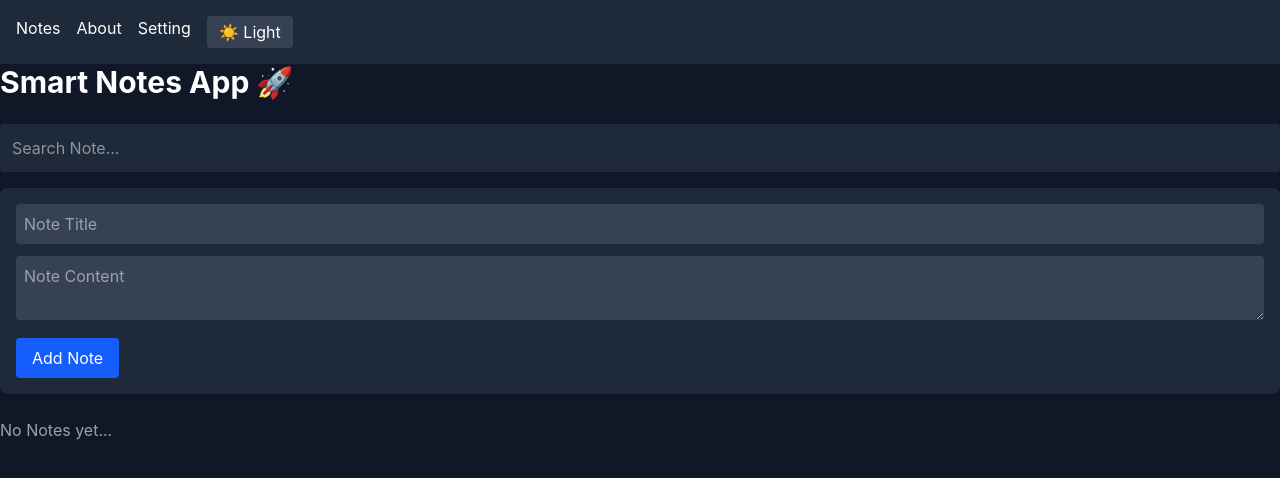
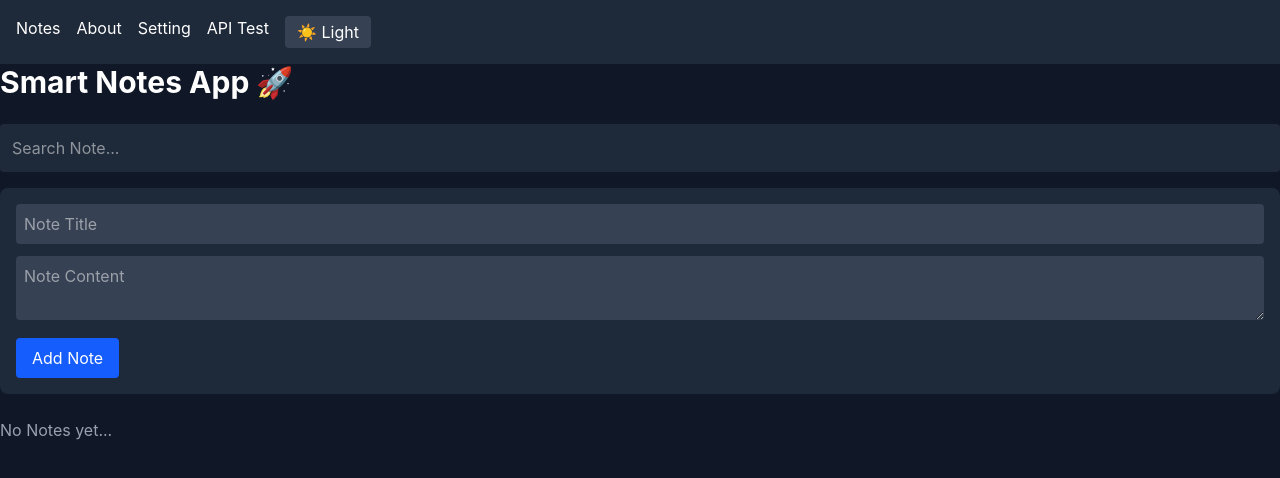
Before and after one commit to Ashaduzzaman099/smart-notes-app, a React (Vite) app: page / in a window 1280 px wide. Shown: the top 478 px of the page. Built offline with nearby package versions, Linux system fonts and the light colour scheme.

Commit message:
Update Navbar Componets

```diff
--- a/src/components/layout/Navbar.jsx
+++ b/src/components/layout/Navbar.jsx
@@ -33,6 +33,7 @@ export default function Navbar() {
         >
           Setting
         </NavLink>
+        <NavLink to="/api-test">API Test</NavLink>
         <button
           onClick={toggleTheme}
           className="bg-gray-700 px-3 py-1 rounded text-white"
```
